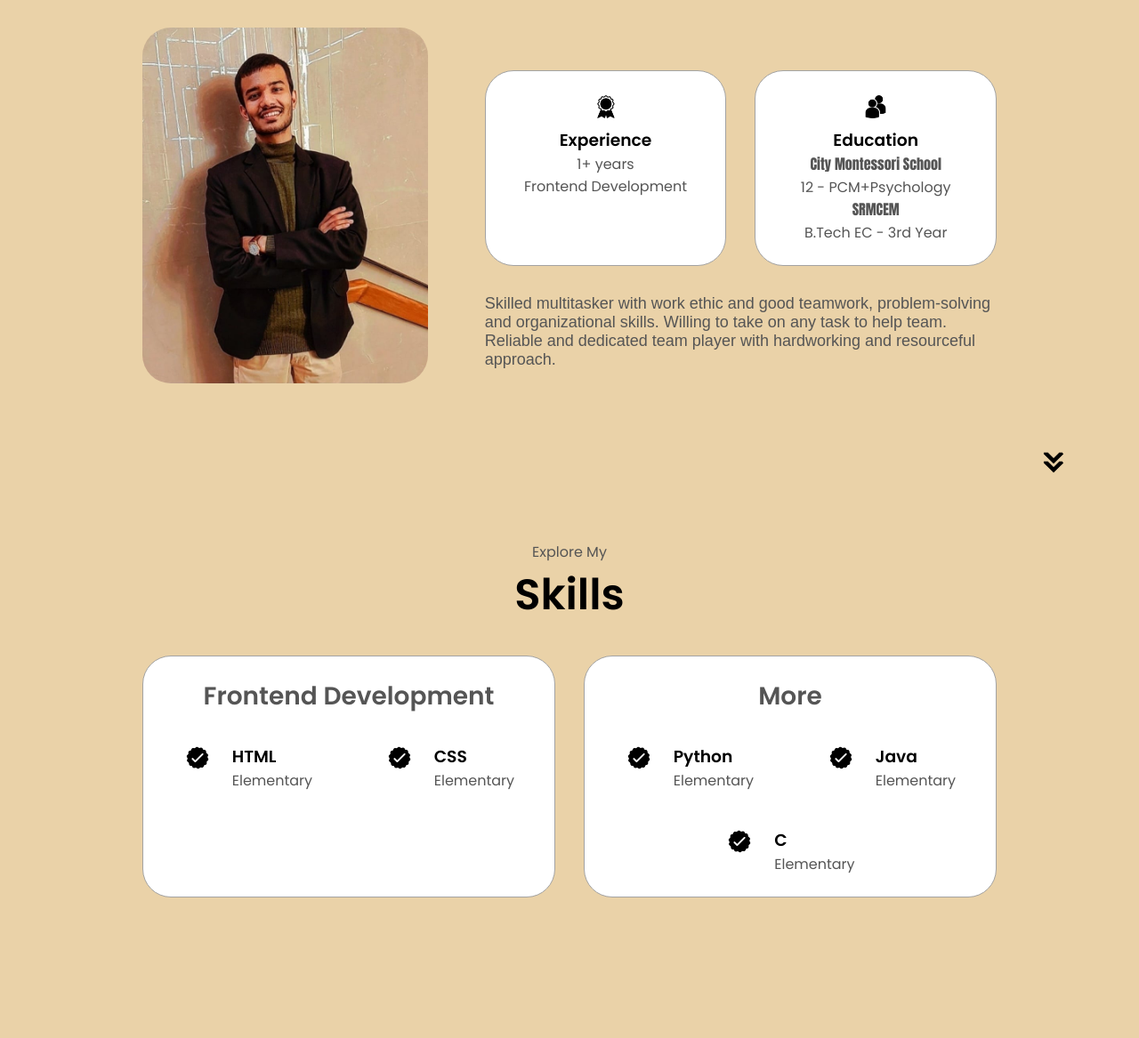
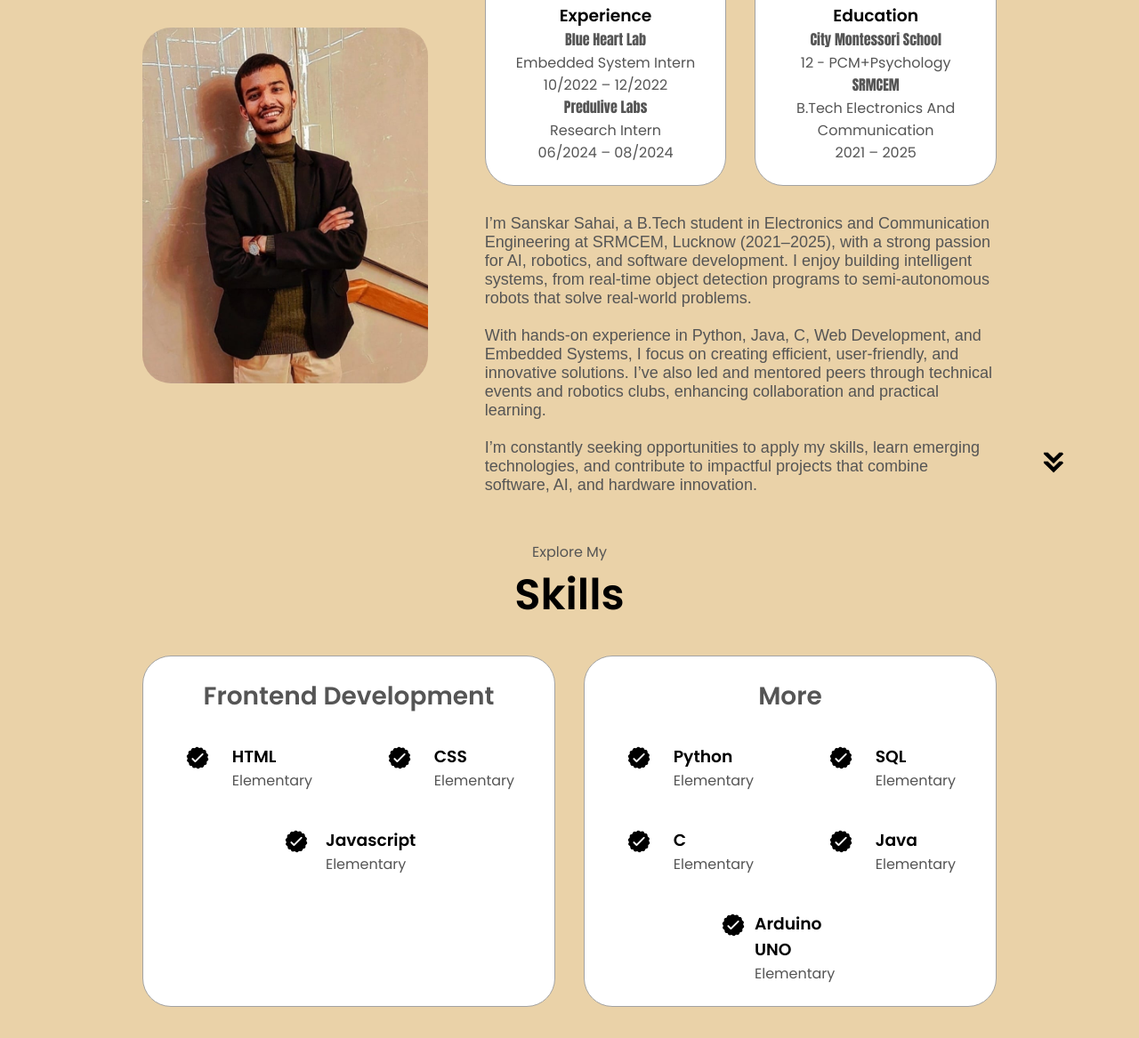
Before and after one commit to SanskarSahai/Portfolio, a plain HTML site: page index.html in a window 1280 px wide. Shown: the part 1088-2255 px from the top of the page at 89% size. Drawn offline with Linux system fonts and the light colour scheme.

Commit message:
Updated a few more details

```diff
--- a/index.html
+++ b/index.html
@@ -92,7 +92,8 @@
                 class="icon"
               />
               <h3>Experience</h3>
-              <p>1+ years <br />Frontend Development</p>
+              <p><span>Blue Heart Lab</span><br />Embedded System Intern<br />10/2022 – 12/2022</p>
+              <p><span>Predulive Labs</span><br />Research Intern<br />06/2024 – 08/2024</p>
             </div>
             <div class="details-container">
               <img
@@ -102,12 +103,18 @@
               />
               <h3>Education</h3>
               <p><span>City Montessori School</span><br />12 - PCM+Psychology</p>
-              <p><span>SRMCEM</span><br />B.Tech EC - 3rd Year</p>
+              <p><span>SRMCEM</span><br />B.Tech Electronics And Communication<br />2021 – 2025</p>
             </div>
           </div>
           <div class="text-container">
             <p>
-              Skilled multitasker with work ethic and good teamwork, problem-solving and organizational skills. Willing to take on any task to help team. Reliable and dedicated team player with hardworking and resourceful approach.
+              I’m Sanskar Sahai, a B.Tech student in Electronics and Communication Engineering at SRMCEM, Lucknow (2021–2025), with a strong passion for AI, robotics, and software development. I enjoy building intelligent systems, from real-time object detection programs to semi-autonomous robots that solve real-world problems.<br><br>
+            </p>
+            <p>
+              With hands-on experience in Python, Java, C, Web Development, and Embedded Systems, I focus on creating efficient, user-friendly, and innovative solutions. I’ve also led and mentored peers through technical events and robotics clubs, enhancing collaboration and practical learning.<br><br>
+            </p>
+            <p>
+              I’m constantly seeking opportunities to apply my skills, learn emerging technologies, and contribute to impactful projects that combine software, AI, and hardware innovation.
             </p>
           </div>
         </div>
@@ -149,6 +156,17 @@
                   <p>Elementary</p>
                 </div>
               </article>
+              <article>
+                <img
+                  src="./assets/checkmark.png"
+                  alt="Experience icon"
+                  class="icon"
+                />
+                <div>
+                  <h3>Javascript</h3>
+                  <p>Elementary</p>
+                </div>
+              </article>
             </div>
           </div>
           <div class="details-container">
@@ -172,6 +190,28 @@
                   class="icon"
                 />
                 <div>
+                  <h3>SQL</h3>
+                  <p>Elementary</p>
+                </div>
+              </article>
+              <article>
+                <img
+                  src="./assets/checkmark.png"
+                  alt="Experience icon"
+                  class="icon"
+                />
+                <div>
+                  <h3>C</h3>
+                  <p>Elementary</p>
+                </div>
+              </article>
+              <article>
+                <img
+                  src="./assets/checkmark.png"
+                  alt="Experience icon"
+                  class="icon"
+                />
+                <div>
                   <h3>Java</h3>
                   <p>Elementary</p>
                 </div>
@@ -183,7 +223,7 @@
                   class="icon"
                 />
                 <div>
-                  <h3>C</h3>
+                  <h3>Arduino UNO</h3>
                   <p>Elementary</p>
                 </div>
               </article>
```
Also changed, not shown: 1 other file.
